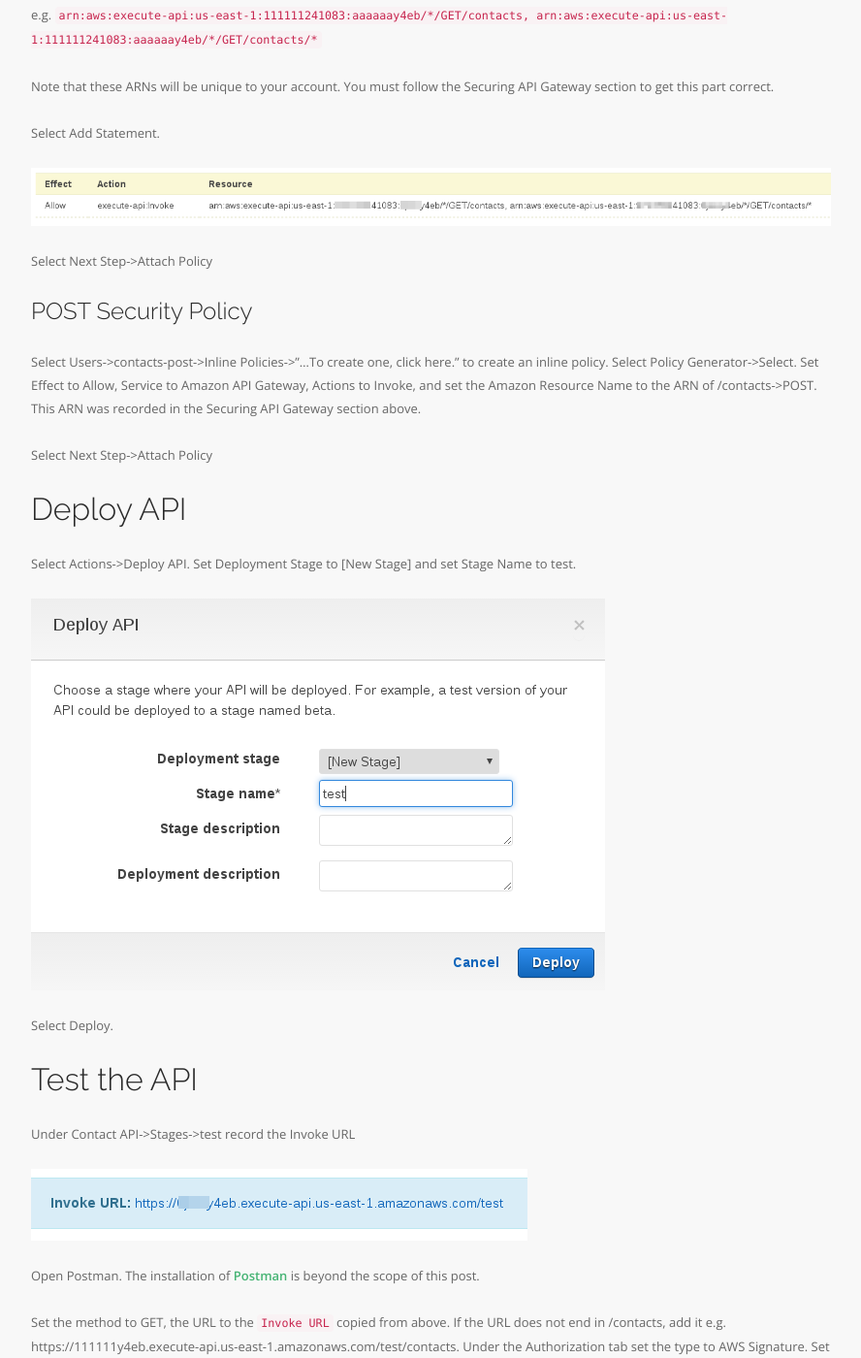
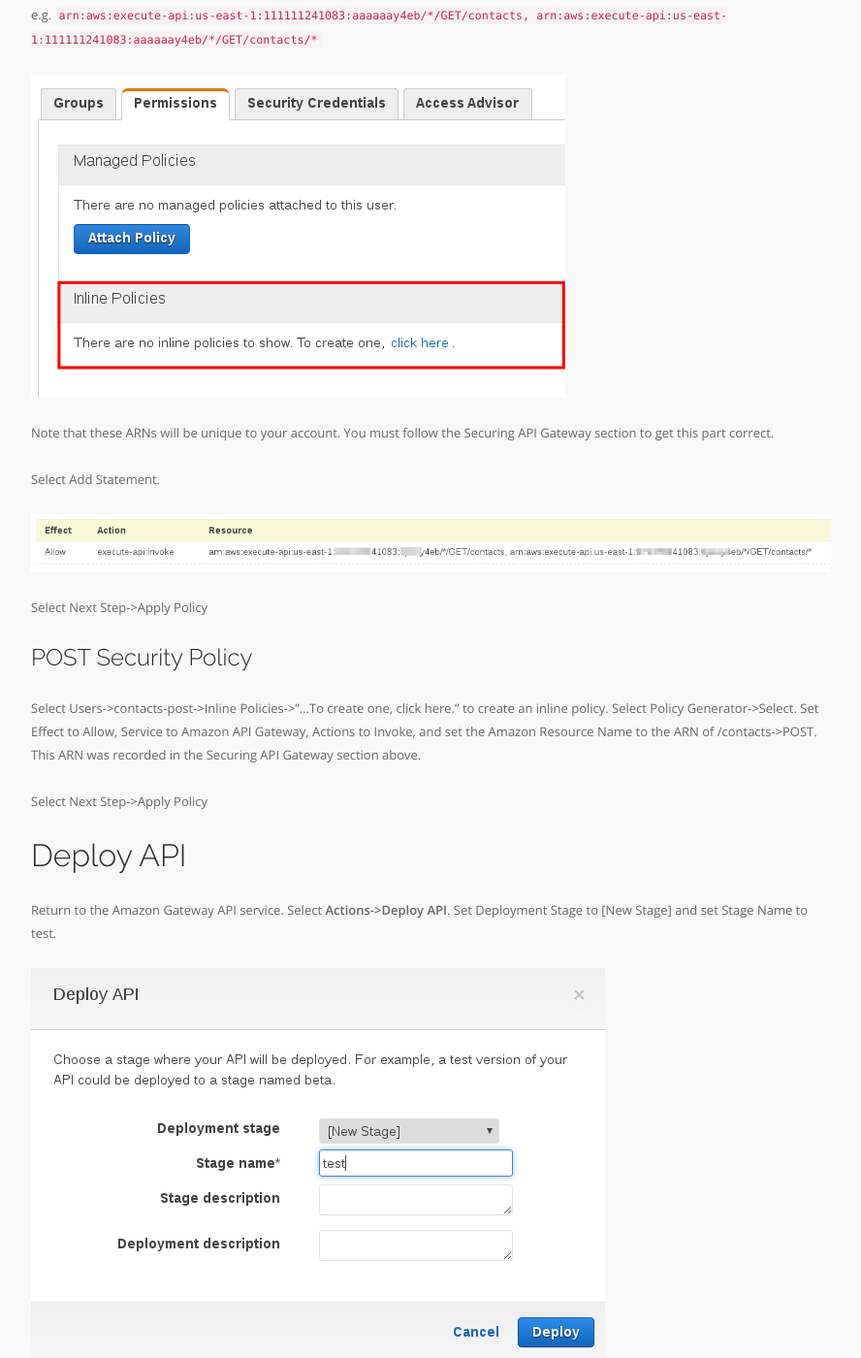
Before and after one commit to stackleader/stackleader.github.io, a Jekyll site: the page built from _posts/2016-06-02-getting-started-aws-lambda-http-part3.markdown, in a window 1280 px wide and 1400 px high, scrolled down 4369 px. Shown: the whole window at 97% size, without its empty margins (53-941 px from the left). Built offline with Jekyll 4.4.1, drawn with Linux system fonts in a browser that asks for light colours; nearby versions of some CDN libraries.

Commit message:
small updates to aws blog on lamnbda

```diff
--- a/_includes/card.html
+++ b/_includes/card.html
@@ -20,12 +20,12 @@
         <a class="btn btn-sm" href="{{ post.url}}">Read More</a>
         <ul class="tags pull-right">
             <li>
-                <a class="btn btn-sm btn-icon" href="https://twitter.com/intent/tweet?url=https://blog.stackleader.com{{ post.url }}&text={{ post.title }}">
+                <a class="btn btn-sm btn-icon" href="https://twitter.com/intent/tweet?url=https://blog.stackleader.com{{ post.url }}&text={{ post.title }}" target="_blank">
                     <i class="ti-twitter-alt"></i>
                 </a>
             </li>
             <li>
-                <a class="btn btn-sm btn-icon" href="https://www.facebook.com/sharer/sharer.php?u=https://blog.stackleader.com{{ post.url }}">
+                <a class="btn btn-sm btn-icon" href="https://www.facebook.com/sharer/sharer.php?u=https://blog.stackleader.com{{ post.url }}" target="_blank">
                     <i class="ti-facebook"></i>
                 </a>
             </li>
--- a/_posts/2016-05-27-getting-started-aws-lambda-http-part1.markdown
+++ b/_posts/2016-05-27-getting-started-aws-lambda-http-part1.markdown
@@ -168,7 +168,7 @@
 }
 {% endhighlight %}
 
-Now test with an event object containing a new contact.
+Now test with an event object containing a new contact. (note: you will need to modify your test input through <b>Actions->Configure test event</b>)
 
 Event object:
 {% highlight json %}
@@ -187,4 +187,4 @@
 }
 {% endhighlight %}
 
-If both tests work then congratulations on creating your first Lambda functions.  Part 2 of this post will describe how to configure these functions to run synchronously on an API Gateway HTTP request.
+If both tests work then congratulations on creating your first Lambda functions.  [Part 2](/cloud/2016/06/01/getting-started-aws-lambda-http-part2.html) of this post will describe how to configure these functions to run synchronously on an API Gateway HTTP request.
--- a/_posts/2016-06-01-getting-started-aws-lambda-http-part2.markdown
+++ b/_posts/2016-06-01-getting-started-aws-lambda-http-part2.markdown
@@ -143,4 +143,4 @@
 
 ![response](/img/blog/aws-lambda-30.png)
 
-Congratulations!  You have configured API Gateway to synchronously call Lambda functions.  In part 3 of this post we will configure the IAM security policies and deploy the api so that it is publicly accessible.
+Congratulations!  You have configured API Gateway to synchronously call Lambda functions.  In [part 3](/cloud/2016/06/02/getting-started-aws-lambda-http-part3.html) of this post we will configure the IAM security policies and deploy the api so that it is publicly accessible.
--- a/_posts/2016-06-02-getting-started-aws-lambda-http-part3.markdown
+++ b/_posts/2016-06-02-getting-started-aws-lambda-http-part3.markdown
@@ -68,22 +68,24 @@
 #### GET Security Policy
 Select Users->contacts-get->Inline Policies->"...To create one, click here." to create an inline policy.  Select Policy Generator->Select.  Set Effect to Allow, Service to Amazon API Gateway, Actions to Invoke, and set the Amazon Resource Name to the ARN of /contacts->GET and /contacts/{id}->GET.  These ARNs where recorded in the Securing API Gateway section above.  Separate the two ARNs by a comma e.g. `arn:aws:execute-api:us-east-1:111111241083:aaaaaay4eb/*/GET/contacts, arn:aws:execute-api:us-east-1:111111241083:aaaaaay4eb/*/GET/contacts/*`
 
+![Inline Policies](/img/blog/aws-lambda-42.png)
+
 Note that these ARNs will be unique to your account.  You must follow the Securing API Gateway section to get this part correct.
 
 Select Add Statement.
 
 ![Add IAM to endpoint](/img/blog/aws-lambda-37.png)
 
-Select Next Step->Attach Policy
+Select Next Step->Apply Policy
 
 #### POST Security Policy
 
 Select Users->contacts-post->Inline Policies->"...To create one, click here." to create an inline policy.  Select Policy Generator->Select.  Set Effect to Allow, Service to Amazon API Gateway, Actions to Invoke, and set the Amazon Resource Name to the ARN of /contacts->POST.  This ARN was recorded in the Securing API Gateway section above.
 
-Select Next Step->Attach Policy
+Select Next Step->Apply Policy
 
 ### Deploy API
-Select Actions->Deploy API.  Set Deployment Stage to [New Stage] and set Stage Name to test.
+Return to the Amazon Gateway API service. Select <b>Actions->Deploy API</b>.  Set Deployment Stage to [New Stage] and set Stage Name to test.
 
 ![Deploy API](/img/blog/aws-lambda-38.png)
 
```
Also changed, not shown: img/blog/aws-lambda-42.png (added).
